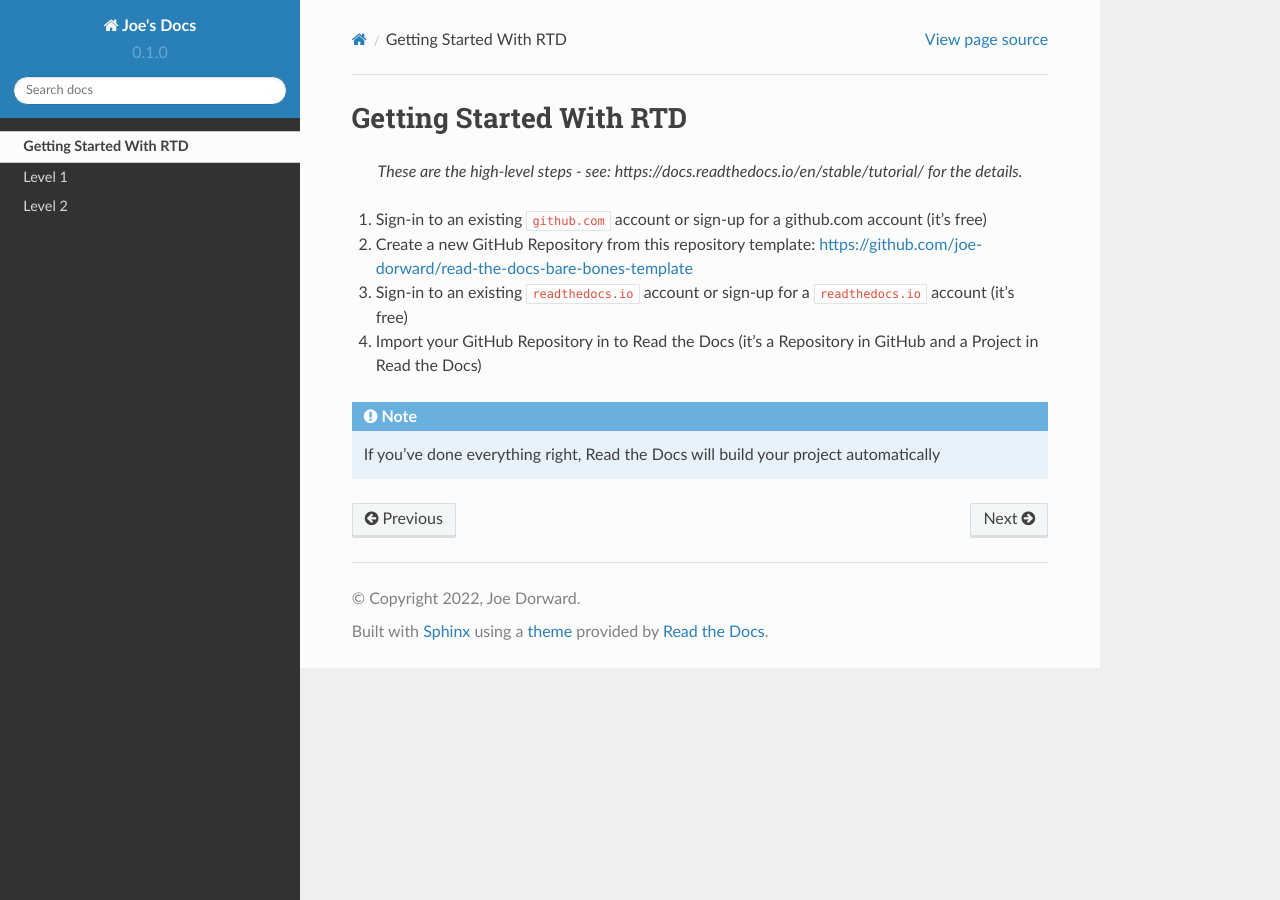
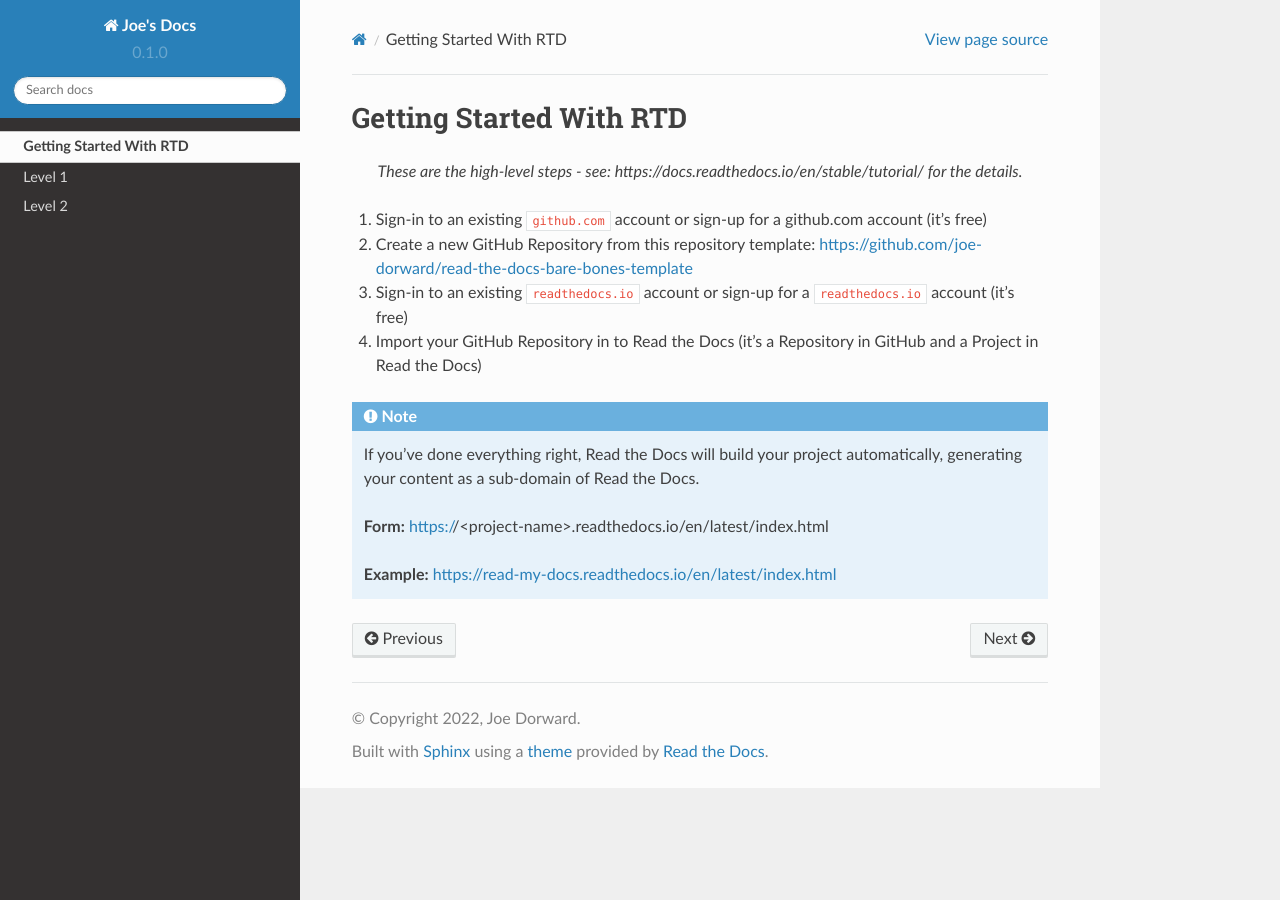
Before and after one commit to joe-dorward/read-my-docs, a Sphinx documentation site: the page built from docs/source/getting-started-with-rtd/getting_started_with_rtd.rst, in a window 1280 px wide. Built offline with Sphinx 7.4.7 and the Read the Docs theme 2.0.0, drawn with Linux system fonts in a browser that asks for light colours.

Commit message:
Update getting_started_with_rtd.rst

```diff
--- a/docs/source/getting-started-with-rtd/getting_started_with_rtd.rst
+++ b/docs/source/getting-started-with-rtd/getting_started_with_rtd.rst
@@ -15,4 +15,8 @@ Getting Started With RTD
 
 .. note::
 
-  If you've done everything right, Read the Docs will build your project automatically
+  If you've done everything right, Read the Docs will build your project automatically, generating your content as a sub-domain of Read the Docs.
+
+  **Form:** https://<project-name>.readthedocs.io/en/latest/index.html
+
+  **Example:** https://read-my-docs.readthedocs.io/en/latest/index.html
```
